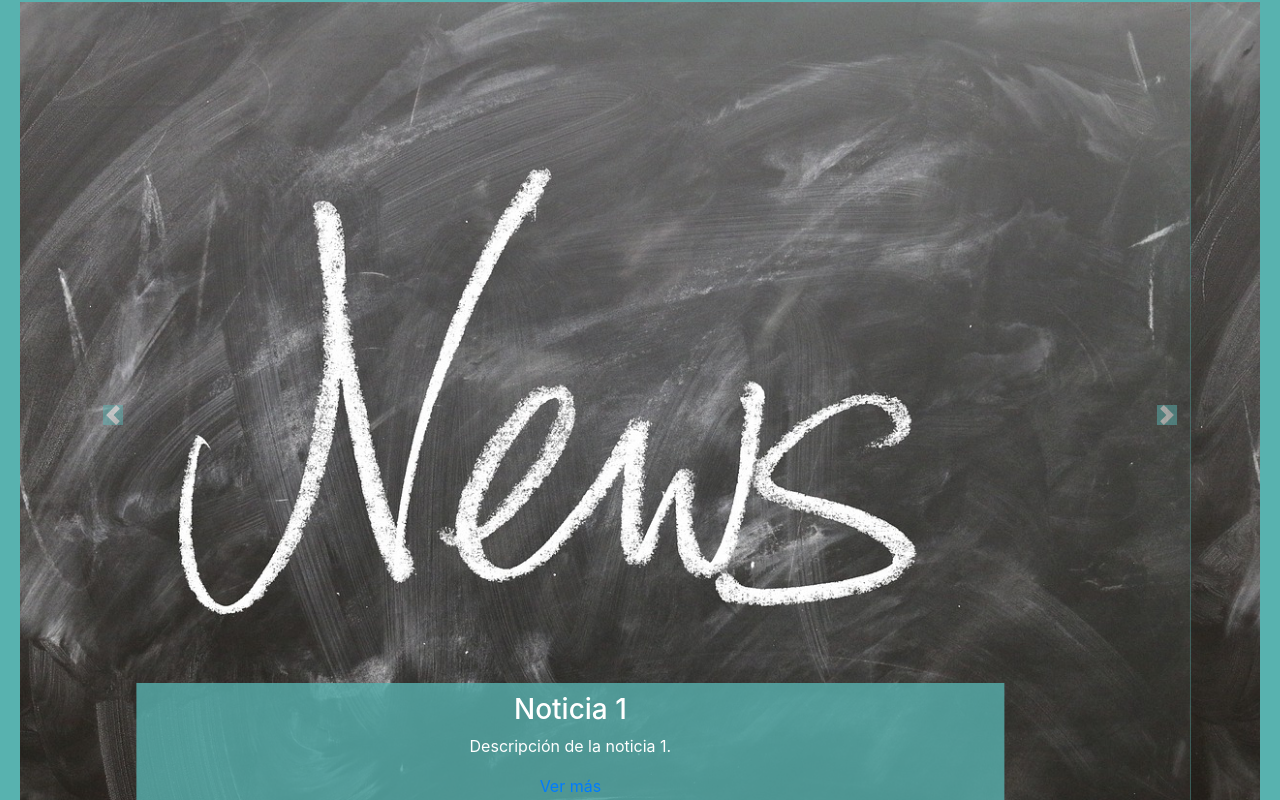
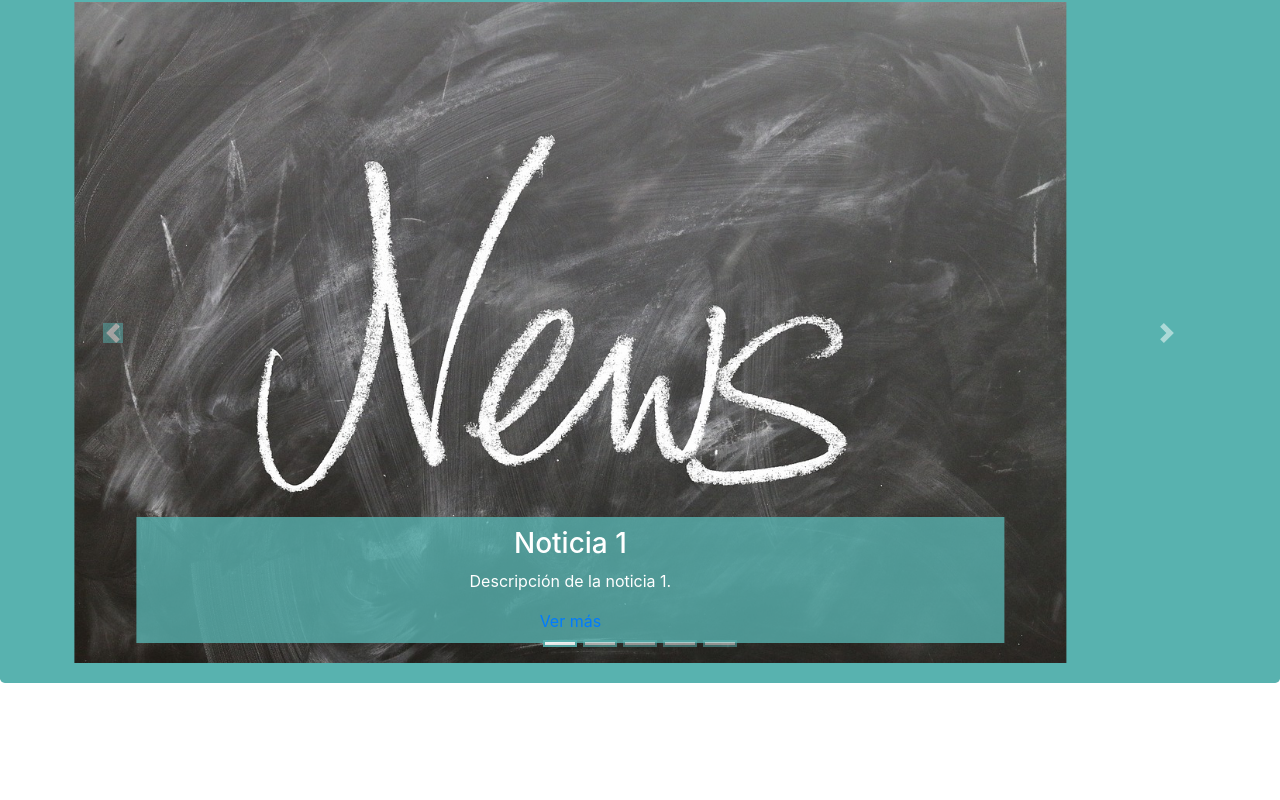
Before and after one commit to Santiago1470/MiSitioWeb-con-IA, a plain HTML site: page noticias.html in a window 1280 px wide. Shown: the part 130-930 px from the top of the page. After the commit the page ends 813 px from the top, so only its background shows below. Drawn offline with nearby package versions, Linux system fonts and the light colour scheme.

Commit message:
Update noticias.html

```diff
--- a/noticias.html
+++ b/noticias.html
@@ -32,7 +32,7 @@
             border: 2px solid #58B2AF;
         }
         .carousel-item img {
-            max-width: 100%;
+            max-width: 80%; /* Modifica este valor para ajustar el tamaño de las imágenes */
             height: auto;
             margin: 0 auto;
             display: block;
```
